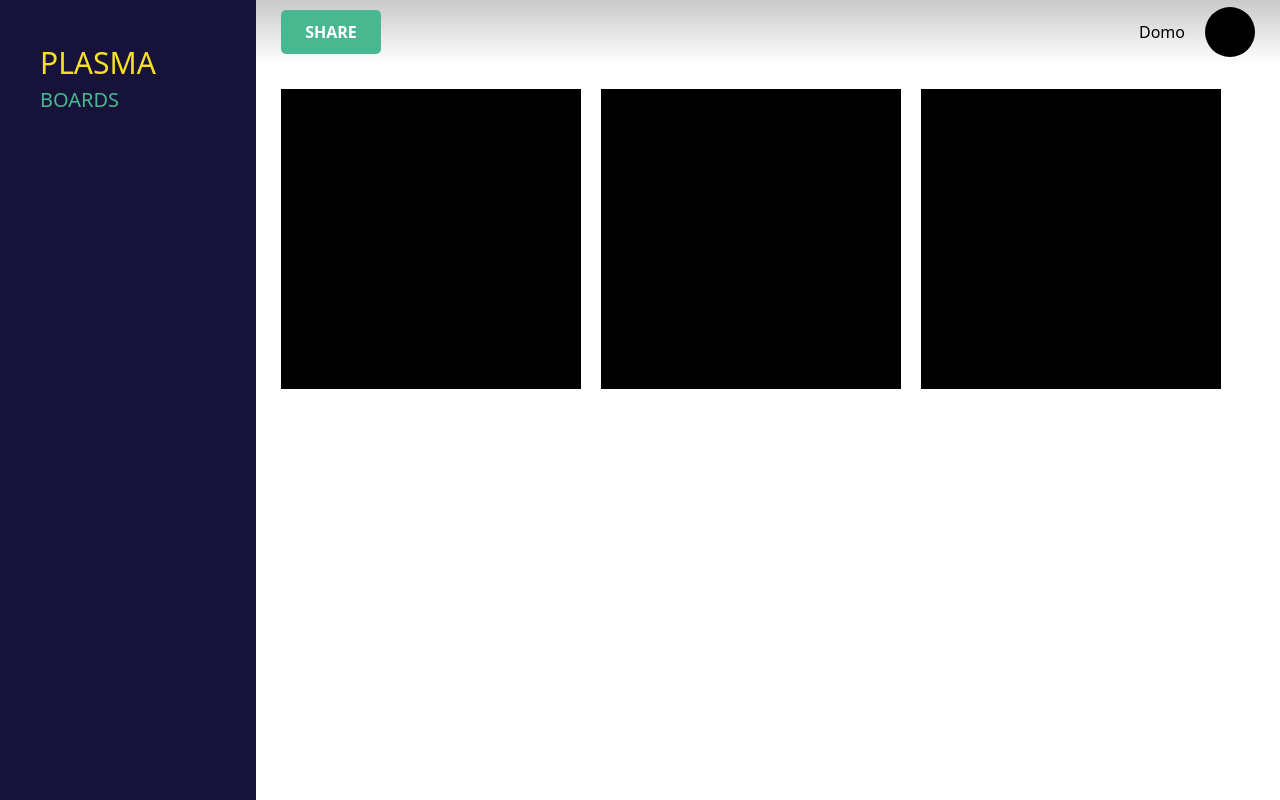
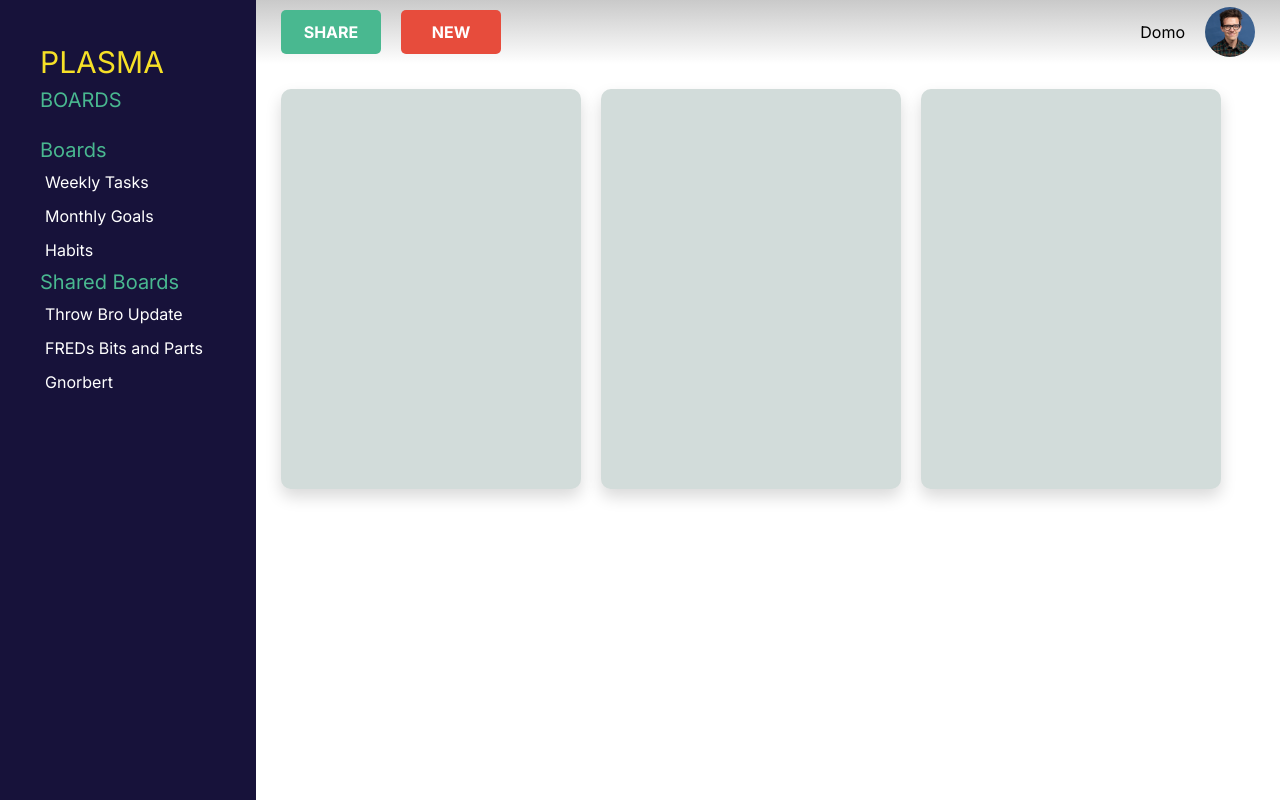
Before and after one commit to DomDodge/plasma-board, a Next.js app: page / in a window 1280 px wide. Built offline with nearby package versions, Linux system fonts and the light colour scheme.

Commit message:
Finished modeling front end

```diff
--- a/app/globals.css
+++ b/app/globals.css
@@ -1,18 +1,10 @@
 @import "tailwindcss";
-
-html,
-body {
-  padding: 0;
-  margin: 0;
-  width: 100%;
-  min-height: 100vh;
-}
 
 * {
   box-sizing: border-box;
 }
 
-.container {
+#container {
   width: 100vw;
   height: 100vh;
   display: flex;
@@ -23,6 +15,7 @@ body {
 .left {
   width: 300px;
   height: 100%;
+  gap: 20px;
   background-color: #17123A;
   color: white;
   display: flex;
@@ -44,6 +37,7 @@ body {
   flex-direction: row;
   justify-content: space-between;
   align-items: center;
+  gap: 5px;
   padding-right: 25px;
   padding-left: 25px;
   background-image: linear-gradient(to bottom, rgba(41, 41, 41, 0.25), rgba(55, 55, 55, 0));
@@ -71,8 +65,25 @@ body {
   cursor: pointer;
 }
 
+.newBtn {
+  background-color: #E74C3C;
+  padding: 10px;
+  width: 100px;
+  border-radius: 5px;
+  color: white;
+  font-weight: bold;
+  transition: 0.5s;
+}
+.newBtn:hover {
+  background-color: #c73b2b;
+  transform: translateY(-2);
+  transition: 0.5s;
+  cursor: pointer;
+}
+
 .profilePic {
-  background-color: black;
+  background-image: url("../profile.jpg");
+  background-size: cover;
   width: 50px;
   height: 50px;
   border-radius: 100px;
@@ -97,9 +108,18 @@ body {
 
 .task {
   width: 300px;
-  height: 300px;
-  background-color: black;
+  height: 400px;
+  background-color: #d2dcda;
+  box-shadow: 0 8px 16px rgba(0, 0, 0, 0.15);
+  transition: 0.2s;
+  border-radius: 10px;
 }
+.task:hover {
+  box-shadow: 0 8px 16px rgba(0, 0, 0, 0.3);
+  transition: 0.2s;
+}
+
+/* SEMANTIC */
 
 h1 {
   color: #F6E027;
@@ -109,3 +129,12 @@ h2 {
   color: #49B890;
   font-size: 20px;
 }
+
+li {
+  padding-left: 20px;
+  padding: 5px;
+}
+li:hover {
+  background-color: rgba(255, 255, 255, 0.15);
+  cursor: pointer;
+}
--- a/app/layout.tsx
+++ b/app/layout.tsx
@@ -1,15 +1,16 @@
 import type { Metadata } from "next";
-import { Geist, Geist_Mono } from "next/font/google";
+import { Inter } from 'next/font/google'; // 1. Import Inter
 import "./globals.css";
 
-const geistSans = Geist({
-  variable: "--font-geist-sans",
-  subsets: ["latin"],
-});
+// Font Awesome
+import { config } from '@fortawesome/fontawesome-svg-core';
+import '@fortawesome/fontawesome-svg-core/styles.css';
+config.autoAddCss = false;
 
-const geistMono = Geist_Mono({
-  variable: "--font-geist-mono",
-  subsets: ["latin"],
+// Inter Font
+const inter = Inter({
+  subsets: ['latin'],
+  display: 'swap',
 });
 
 export const metadata: Metadata = {
@@ -24,9 +25,8 @@ export default function RootLayout({
 }>) {
   return (
     <html lang="en">
-      <body
-        className={`${geistSans.variable} ${geistMono.variable} antialiased`}
-      >
+      {/* 3. Apply inter.className here */}
+      <body className={`${inter.className} antialiased`}>
         {children}
       </body>
     </html>
--- a/app/page.tsx
+++ b/app/page.tsx
@@ -1,7 +1,56 @@
+// Users will need password field in DB
+const users = [
+  {
+    id: 1,
+    name: "Domo",
+    email: "dominicdodge84@gmail.com",
+    picture: "profile.jpg",
+    account_created: "12/19/2025"
+  },
+  {
+    id: 2,
+    name: "Stramp",
+    email: "kirbyrox2435@gmail.com",
+    picture: "profile2.jpg",
+    account_created: "12/19/2025"
+  }
+]
+
+const projects = [
+  {
+    id: 1,
+    title: "Throw Bro Launch",
+    date_created: "12/20/2025"
+  }
+]
+
+const projectMembers = [
+  { project_id: 1, user_id: 1, role: "owner" },
+  { project_id: 1, user_id: 2, role: "editor" }
+]
+
+const boards = [
+  {
+    id: 1,
+    project_id: 1,
+    title: "Build City",
+    due_date: "01/01/2026"
+  }
+]
+
+const task = [
+  {
+    id: 1,
+    board_id: 1,
+    title: "Draw 5 buildings",
+    due_date: "12/24/2025",
+    status: "incomplete"
+  }
+]
 
 export default function Home() {
   return (
-    <div className={"container"}>
+    <div id={"container"}>
       <LeftBar />
       <RightBar />
     </div>
@@ -11,8 +60,11 @@ export default function Home() {
 function LeftBar() {
   return (
     <div className={"left"}>
-      <h1>PLASMA</h1>
-      <h2>BOARDS</h2>
+      <div className={"logo"}>
+        <h1>PLASMA</h1>
+        <h2>BOARDS</h2>
+      </div>
+      <UserBoards />
     </div>
   )
 }
@@ -22,6 +74,27 @@ function RightBar() {
     <div className={"right"}>
       <TopBar />
       <TaskHolder />
+    </div>
+  )
+}
+
+function UserBoards() {
+  return (
+    <div className={"userBoards"}>
+      <h2>Boards</h2>
+
+      <ul>
+        <li>Weekly Tasks</li>
+        <li>Monthly Goals</li>
+        <li>Habits</li>
+      </ul>
+      <h2>Shared Boards</h2>
+
+      <ul>
+        <li>Throw Bro Update</li>
+        <li>FREDs Bits and Parts</li>
+        <li>Gnorbert</li>
+      </ul>
     </div>
   )
 }
@@ -47,7 +120,10 @@ function TaskSheet() {
 function TopBar() {
   return (
     <div className={"topBar"}>
-      <button className={"shareBtn"}>SHARE</button>
+      <div>
+        <button className={"shareBtn"}>SHARE</button>
+        <button className={"newBtn"}>NEW</button>
+      </div>
 
       <div>
         <h3>Domo</h3>
--- a/package.json
+++ b/package.json
@@ -9,6 +9,10 @@
     "lint": "eslint"
   },
   "dependencies": {
+    "@fortawesome/fontawesome-svg-core": "^7.1.0",
+    "@fortawesome/free-brands-svg-icons": "^7.1.0",
+    "@fortawesome/free-solid-svg-icons": "^7.1.0",
+    "@fortawesome/react-fontawesome": "^3.1.1",
     "next": "16.0.10",
     "react": "19.2.1",
     "react-dom": "19.2.1"
```
Also changed, not shown: profile.jpg (added), 1 other file (tests, documents, lock files or other folders).
